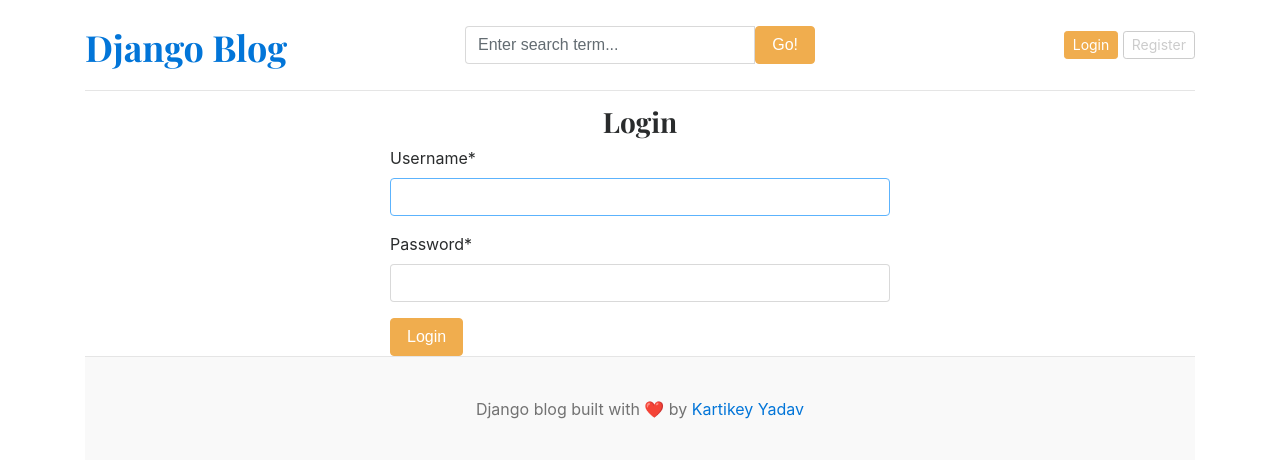
After one commit to kartikey1819/django-blog, a Django app: page /login/ in a window 1280 px wide. The commit adds this page. Shown: the top 460 px of the page. Run offline with Django 5.2, Linux system fonts and the light colour scheme; some libraries are stand-ins or nearby versions.

Commit message:
registration and login functionality

```diff
--- a/blog_main/settings.py
+++ b/blog_main/settings.py
@@ -38,6 +38,8 @@ INSTALLED_APPS = [
     'django.contrib.messages',
     'django.contrib.staticfiles',
     'blogs',
+    'crispy_forms',
+    'crispy_bootstrap4',
 ]
 
 MIDDLEWARE = [
@@ -130,3 +132,6 @@ DEFAULT_AUTO_FIELD = 'django.db.models.BigAutoField'
 
 MEDIA_URL = '/media/'
 MEDIA_ROOT = BASE_DIR/'media'
+
+
+CRISPY_TEMPLATE_PACK = 'bootstrap4'
--- a/blog_main/urls.py
+++ b/blog_main/urls.py
@@ -25,7 +25,11 @@ urlpatterns = [
     path('admin/', admin.site.urls),
     path('',views.home, name='home'),
     path('Category/', include('blogs.urls')),
-    path('<slug:slug>/', BlogsView.blogs, name='blogs'),
+    path('blogs/<slug:slug>/', BlogsView.blogs, name='blogs'),
     #search endpoint
     path('blogs/search', BlogsView.search, name='search'),
+    path('register/', views.register, name='register'),
+    path('login/', views.login, name='login'),
+    path('logout/', views.logout, name='logout'),
+
 ] +static(settings.MEDIA_URL, document_root=settings.MEDIA_ROOT)
--- a/blog_main/views.py
+++ b/blog_main/views.py
@@ -1,6 +1,8 @@
-from django.shortcuts import render
+from django.shortcuts import redirect, render
 from blogs.models import Category, Blog
-
+from .forms import RegistrationForm
+from django.contrib.auth.forms import AuthenticationForm
+from django.contrib import auth
 
 def home(request):
     featured_posts = Blog.objects.filter(is_featured=True, status='Published').order_by('updated_at')
@@ -10,3 +12,42 @@ def home(request):
         'posts': posts,
     }
     return render(request, 'home.html',context)
+
+
+def register(request):
+    if request.method == 'POST':
+        form = RegistrationForm(request.POST)
+        if form.is_valid():
+            form.save()
+            return redirect('register')
+        else:
+            print(form.errors)
+    else:
+        form = RegistrationForm()
+    context = {
+        'form': form,
+    }
+    return render(request, 'register.html', context)
+
+
+def login(request):
+    if request.method == 'POST':
+        form = AuthenticationForm(request, request.POST)
+        if form.is_valid():
+            username = form.cleaned_data['username']
+            password = form.cleaned_data['password']
+
+            user = auth.authenticate(username=username, password=password)
+            if user is not None:
+                auth.login(request, user)
+                return redirect('home')
+    form = AuthenticationForm()
+    context = {
+        'form': form,
+    }
+    return render(request, 'login.html', context)
+
+
+def logout(request):
+    auth.logout(request)
+    return redirect('home')
--- a/templates/base.html
+++ b/templates/base.html
@@ -28,8 +28,14 @@
             </form>
           </div>
           <div class="col-4 d-flex justify-content-end align-items-center">
-            <a class="btn btn-sm btn-warning" href="#">Sign In</a> &nbsp;
-            <a class="btn btn-sm btn-outline-secondary" href="#">Register</a>
+            {% if not user.is_authenticated %}
+            <a class="btn btn-sm btn-warning" href="{% url 'login' %}">Login</a> &nbsp;
+            <a class="btn btn-sm btn-outline-secondary" href="{% url 'register' %}">Register</a>
+            {% else %}
+            <span> You are logged in as {{ user }}</span>
+            <span><a href="{% url 'logout' %}"> logout </a></span>
+            &emsp;
+            {% endif %}
           </div>
         </div>
       </header>
--- /dev/null
+++ b/templates/login.html
@@ -0,0 +1,13 @@
+{% extends 'base.html' %}
+
+{% block content %}
+{% load crispy_forms_tags %}
+<h3 class="text-center">Login</h3>
+
+<form action="{% url 'login' %}" method="POST" style="width: 500px; margin: auto;">
+    {% csrf_token %}
+    {{ form | crispy }}
+    <button type="submit" class="btn btn-warning">Login</button>
+</form>
+
+{% endblock %}
```
Also changed, not shown: blog_main/forms.py (added, +8 -0 lines), templates/register.html (added, +12 -0 lines).
